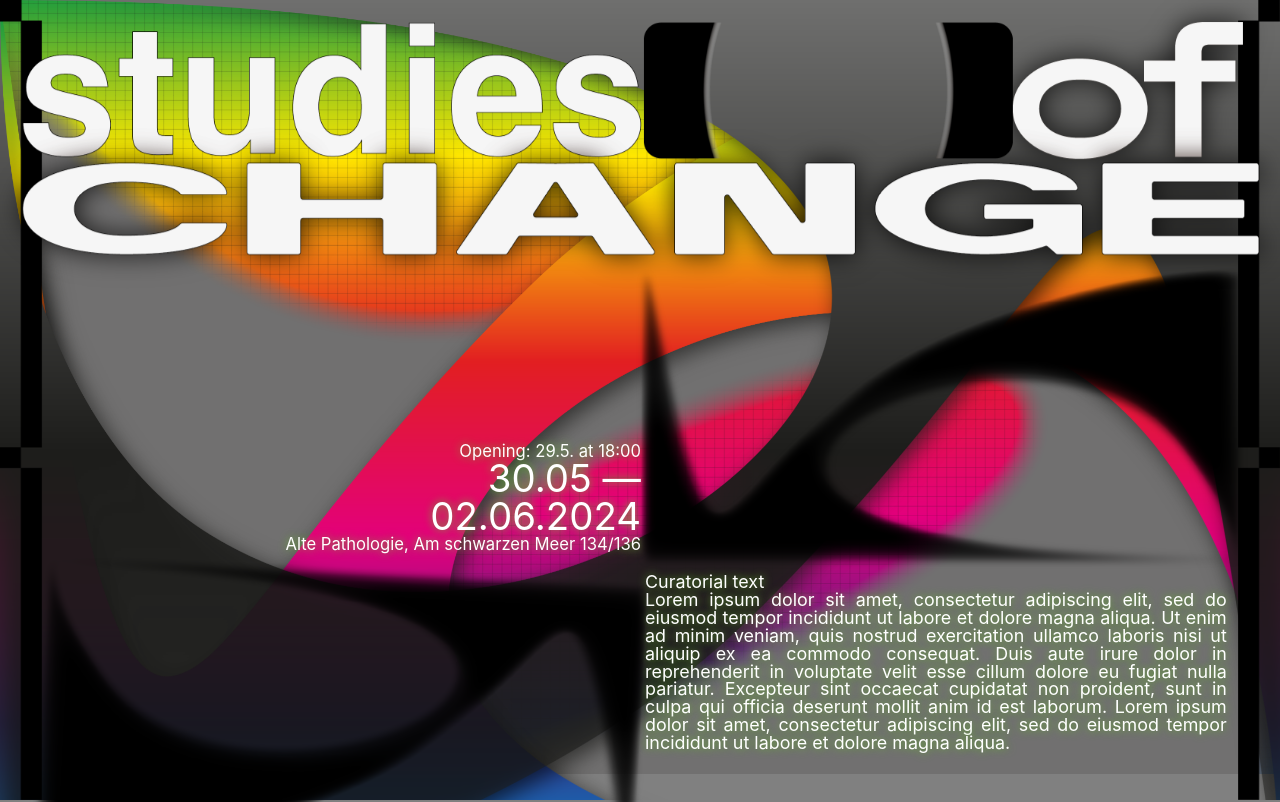
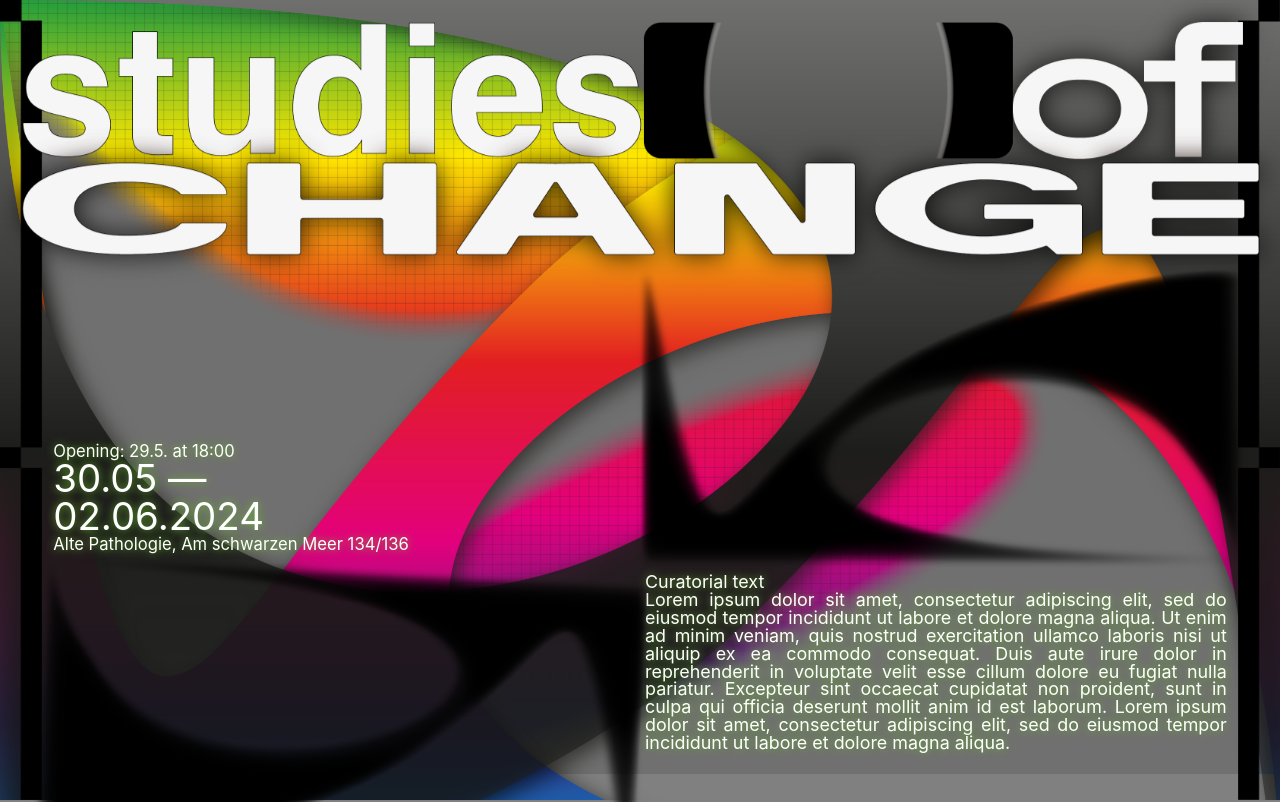
Before and after one commit to digitalmediabremen/studiesofchange-web, a Next.js app: page /studiesofchange-web/ in a window 1280 px wide. Shown: the top 802 px of the page. Built offline with nearby package versions, Linux system fonts and the light colour scheme.

Commit message:
fix text alignment

```diff
--- a/styles/global.css
+++ b/styles/global.css
@@ -34,3 +34,7 @@ a:link {
 a:visited{
   color: black;
 }
+
+/* table, td, th{
+  border: 5px solid red;
+} */
--- a/styles/home.module.css
+++ b/styles/home.module.css
@@ -106,7 +106,7 @@
     animation: 8s arrow_flip alternate infinite;
   }
   .table_info_text{
-   text-align: right;
+   text-align: left;
     font-weight: normal;
     font-size: 1.3vw;
     line-height:0.1vh;
@@ -123,18 +123,16 @@
   }
 
   .table_curatorial_text{
-    text-align: justify;
-    font-weight: normal;
-    font-size: 1.4vw;
-/*    line-height:vh;*/
-    line-height: 1em;
-    color:white;
-/*    max-width: 800px;*/
-/*    width: 10vw;*/
+    width: auto;
     height: auto;
     margin: 0 auto;
     padding-right: 4vw;
     vertical-align: top;
+    text-align: justify;
+    font-weight: normal;
+    font-size: 1.4vw;
+    line-height: 1em;
+    color:white;
     text-shadow: 0 0 0.5em #66B32E;
   }
 
```
